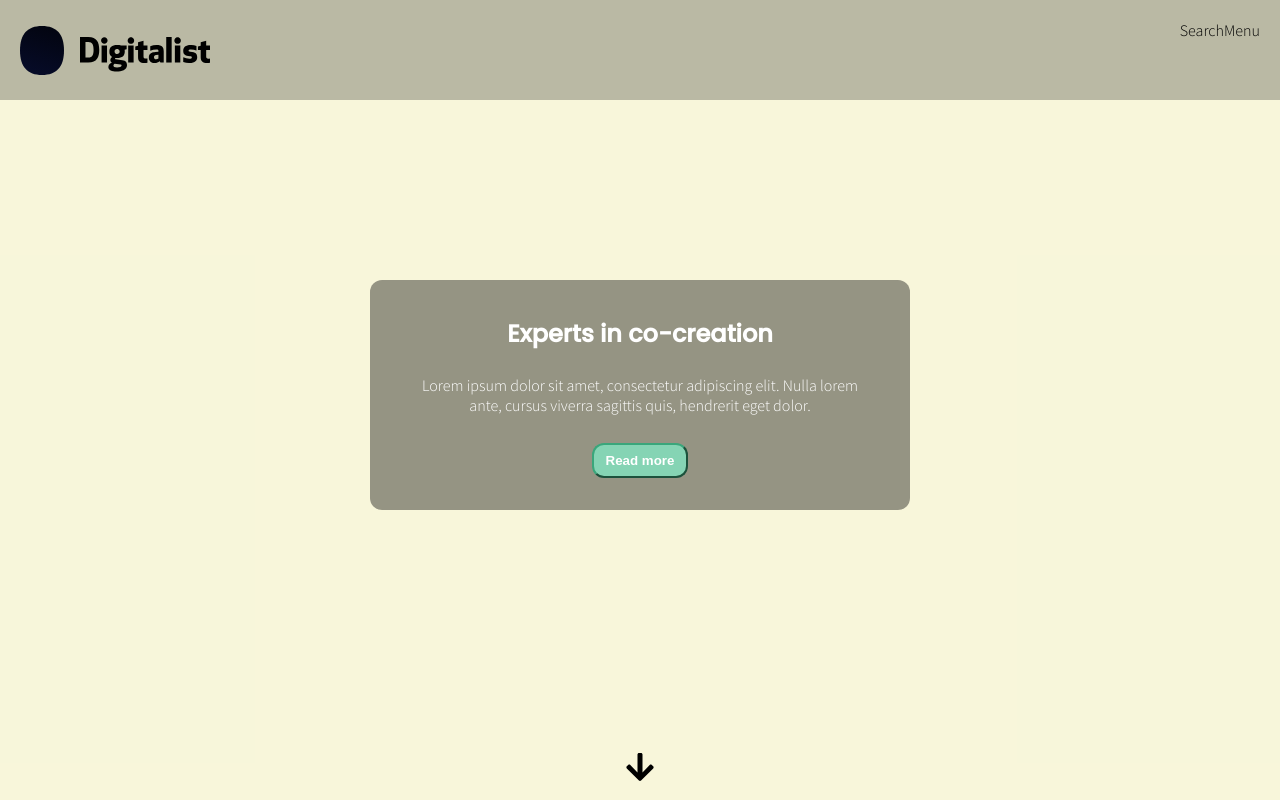
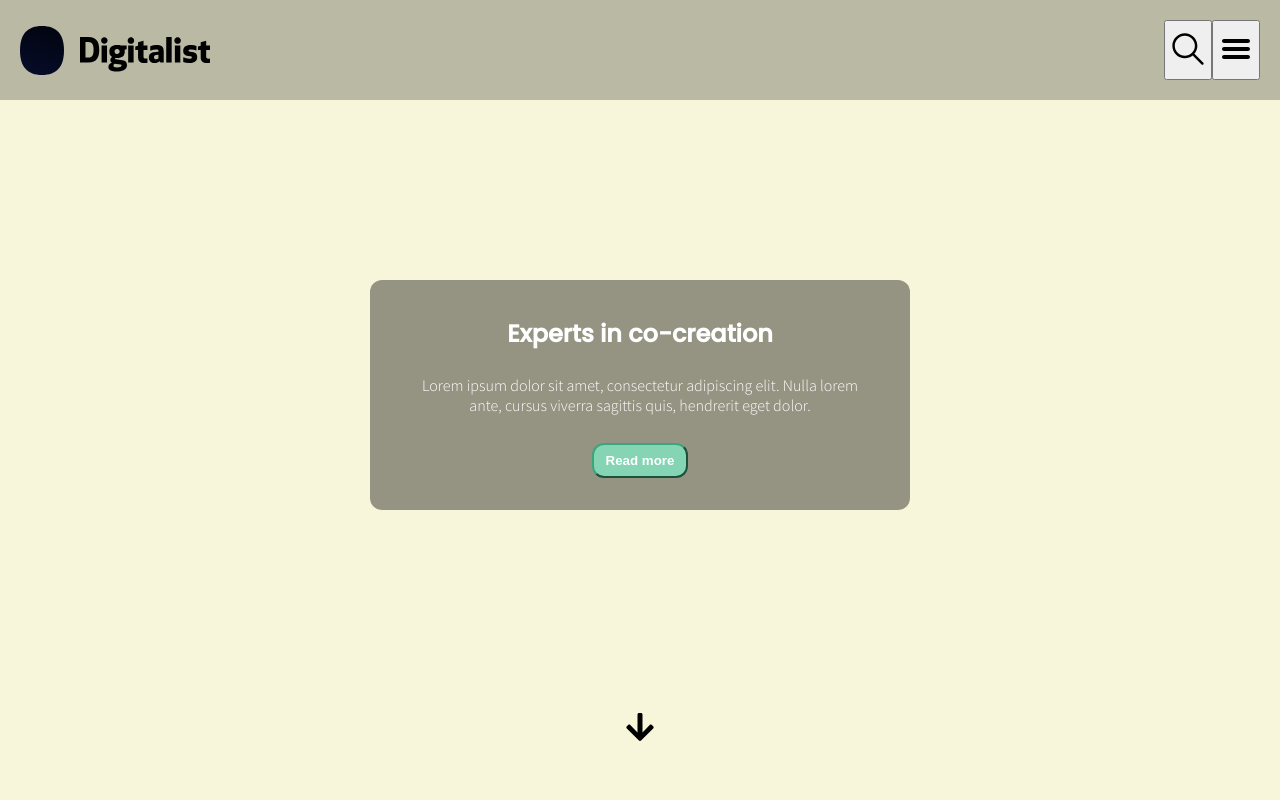
Before and after one commit to AxelEkman/digitalist-test, a React (Create React App) app: page / in a window 1280 px wide. Shown: the top 800 px of the page. Built offline with nearby package versions, Linux system fonts and the light colour scheme.

Commit message:
Remove boilerplate comments

```diff
--- a/src/components/Menu.tsx
+++ /dev/null
@@ -1 +0,0 @@
-export const Menu = (): JSX.Element => <div>Menu</div>
--- /dev/null
+++ b/src/components/MenuIcon.tsx
@@ -0,0 +1,27 @@
+interface IProps {
+    onClick: () => void
+    className?: string
+    height?: string
+    width?: string
+}
+
+export const MenuIcon = ({
+    onClick = () => {},
+    className = 'menu-icon',
+    height = '32',
+    width = '32',
+}: IProps): JSX.Element => (
+    <button className={className} onClick={onClick}>
+        <svg
+            height={height}
+            width={width}
+            version="1.1"
+            xmlns="http://www.w3.org/2000/svg"
+            x="0px"
+            y="0px"
+            viewBox="0 0 32 32"
+        >
+            <path d="M4,10h24c1.104,0,2-0.896,2-2s-0.896-2-2-2H4C2.896,6,2,6.896,2,8S2.896,10,4,10z M28,14H4c-1.104,0-2,0.896-2,2  s0.896,2,2,2h24c1.104,0,2-0.896,2-2S29.104,14,28,14z M28,22H4c-1.104,0-2,0.896-2,2s0.896,2,2,2h24c1.104,0,2-0.896,2-2  S29.104,22,28,22z" />
+        </svg>
+    </button>
+)
--- a/src/components/Navbar.tsx
+++ b/src/components/Navbar.tsx
@@ -1,15 +1,26 @@
 import React from 'react'
 import './navbar.scss'
 import { Logo } from './Logo'
-import { Search } from './Search'
-import { Menu } from './Menu'
+import { SearchIcon } from './Search'
+import { MenuIcon } from './MenuIcon'
 
-export const Navbar = (): JSX.Element => (
-    <div className="navbar">
-        <Logo style={{ alignSelf: 'center' }} />
-        <div style={{ display: 'flex' }}>
-            <Search />
-            <Menu />
+export const Navbar = (): JSX.Element => {
+    const [isMenuOpen, setIsMenuOpen] = React.useState<boolean>(false)
+    const [isSearchOpen, setIsSearchOpen] = React.useState<boolean>(false)
+
+    const handleMenuClicked = () => {
+        setIsMenuOpen(!isMenuOpen)
+        alert(isMenuOpen)
+    }
+
+    return (
+        <div className="navbar">
+            <Logo style={{ alignSelf: 'center' }} />
+            <div style={{ display: 'flex' }}>
+                <SearchIcon onClick={() => handleMenuClicked()} />
+                <MenuIcon onClick={() => handleMenuClicked()} />
+                {isMenuOpen && <div className="menu-bar"></div>}
+            </div>
         </div>
-    </div>
-)
+    )
+}
--- a/src/components/Search.tsx
+++ b/src/components/Search.tsx
@@ -1 +1,28 @@
-export const Search = (): JSX.Element => <div>Search</div>
+interface IProps {
+    onClick: () => void
+    className?: string
+    height?: string
+    width?: string
+}
+
+export const SearchIcon = ({
+    onClick = () => {},
+    className = 'search-icon',
+    height = '32',
+    width = '32',
+}: IProps): JSX.Element => (
+    <button className={className} onClick={onClick}>
+        <svg
+            version="1.1"
+            xmlns="http://www.w3.org/2000/svg"
+            viewBox="0 0 1000 1000"
+            enable-background="new 0 0 1000 1000"
+            height={height}
+            width={width}
+        >
+            <g>
+                <path d="M978.9,928.8L700.9,648.2c57.1-68,91.6-155.6,91.6-251.3c0-216.1-175.2-391.2-391.3-391.2C185.2,5.7,10,180.8,10,396.9C10,613,185.2,788.2,401.2,788.2c92.7,0,177.7-32.4,244.7-86.2l278.3,281c7.5,7.6,17.4,11.4,27.3,11.4c9.8,0,19.6-3.7,27-11.1C993.7,968.3,993.8,943.9,978.9,928.8z M86.9,396.9c0-173.4,141-314.4,314.3-314.4s314.4,141,314.4,314.4s-141,314.4-314.4,314.4S86.9,570.2,86.9,396.9z" />
+            </g>
+        </svg>
+    </button>
+)
--- a/src/components/button.scss
+++ b/src/components/button.scss
@@ -16,7 +16,7 @@
     border: none;
     background-color: transparent;
     position: relative;
-    top: 65vh;
+    top: 60vh;
     z-index: 20;
 }
 
--- /dev/null
+++ b/src/components/menu.scss
@@ -0,0 +1,8 @@
+.menu-icon {
+    border: none;
+    background-color: transparent;
+}
+
+.menu-bar {
+    width: 300px;
+}
```
Also changed, not shown: public/index.html (+1 -23 lines), src/assets/Hamburger_icon.svg (added), src/assets/search.svg (added).
